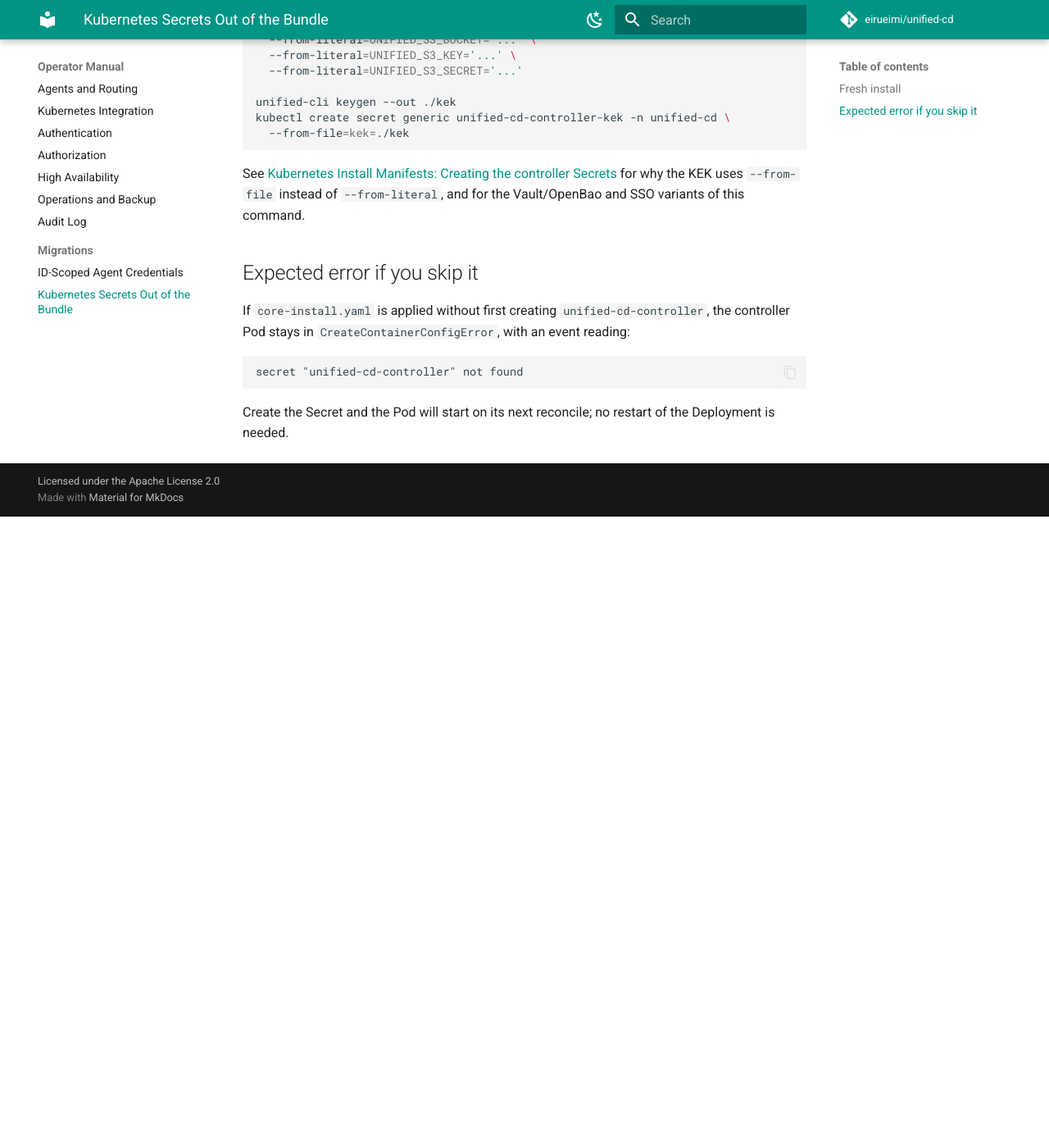
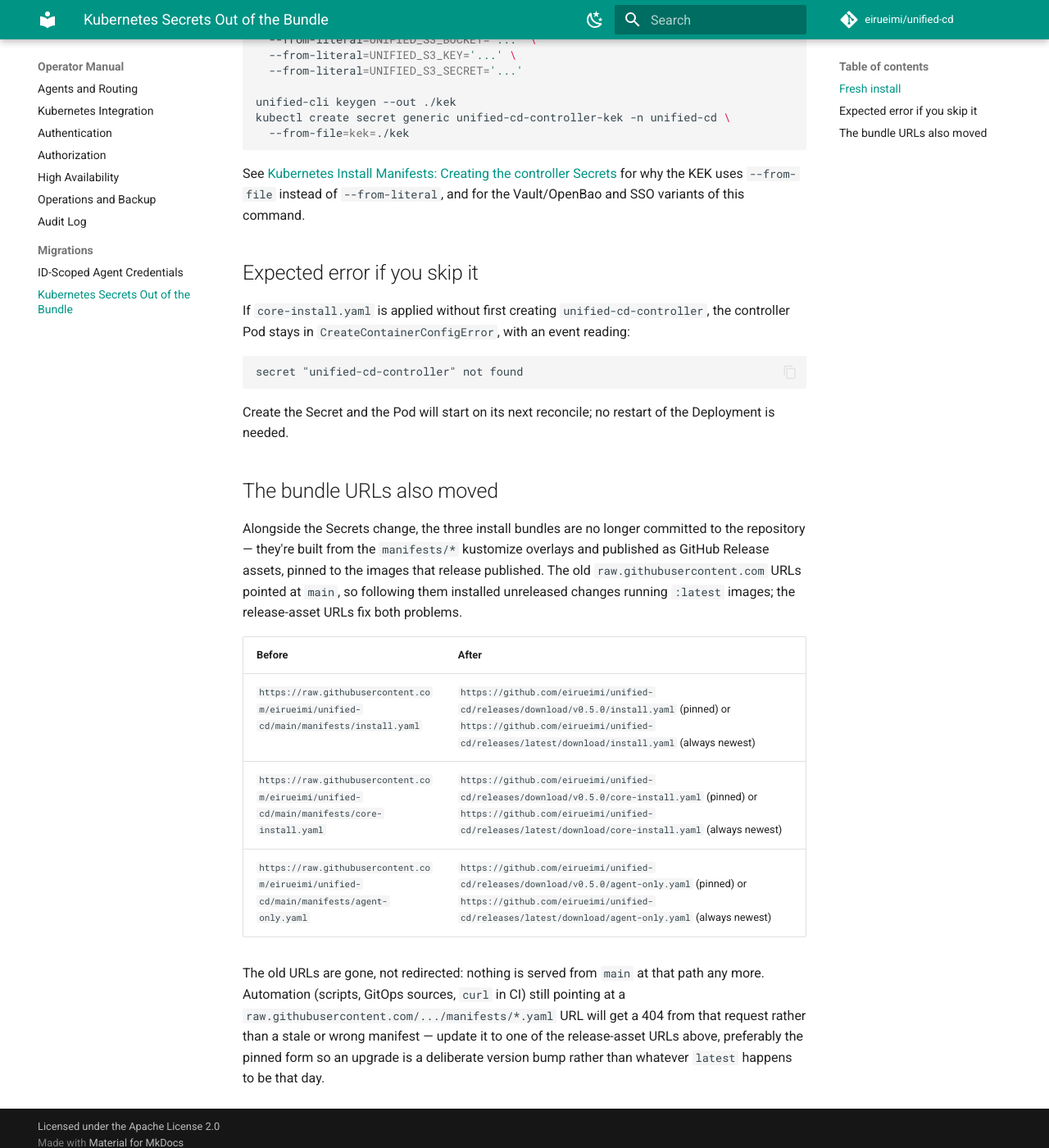
Before and after one commit to eirueimi/unified-cd, an MkDocs documentation site: the page built from docs/operator-manual/migrations/kubernetes-secrets-out-of-the-bundle.md, in a window 1280 px wide and 1400 px high, scrolled down 1127 px. Shown: the whole window at 82% size. Built offline with MkDocs 1.6.1 and Material for MkDocs 9.7.7, drawn with Linux system fonts in a browser that asks for light colours; comment, search, counter and statistics services are not loaded; before the commit the page ends 1757 px from its top, so only the background shows below that.

Commit message:
docs(manifests): publish install bundles as release assets
The committed bundles are gone; scripts/build-manifests.sh builds them into
a gitignored directory for local inspection, and the release workflow
publishes the ones operators use.

Install instructions now point at a release asset rather than main, so
following them no longer installs unreleased changes with :latest images.
Automation pointing at the old raw.githubusercontent URLs will 404 — the
migration guide gives the replacement.

```diff
--- a/docs/operator-manual/migrations/kubernetes-secrets-out-of-the-bundle.md
+++ b/docs/operator-manual/migrations/kubernetes-secrets-out-of-the-bundle.md
@@ -57,3 +57,25 @@
 
 Create the Secret and the Pod will start on its next reconcile; no restart of
 the Deployment is needed.
+
+## The bundle URLs also moved
+
+Alongside the Secrets change, the three install bundles are no longer committed
+to the repository — they're built from the `manifests/*` kustomize overlays and
+published as GitHub Release assets, pinned to the images that release published.
+The old `raw.githubusercontent.com` URLs pointed at `main`, so following them
+installed unreleased changes running `:latest` images; the release-asset URLs
+fix both problems.
+
+| Before | After |
+|---|---|
+| `https://raw.githubusercontent.com/eirueimi/unified-cd/main/manifests/install.yaml` | `https://github.com/eirueimi/unified-cd/releases/download/v0.5.0/install.yaml` (pinned) or `https://github.com/eirueimi/unified-cd/releases/latest/download/install.yaml` (always newest) |
+| `https://raw.githubusercontent.com/eirueimi/unified-cd/main/manifests/core-install.yaml` | `https://github.com/eirueimi/unified-cd/releases/download/v0.5.0/core-install.yaml` (pinned) or `https://github.com/eirueimi/unified-cd/releases/latest/download/core-install.yaml` (always newest) |
+| `https://raw.githubusercontent.com/eirueimi/unified-cd/main/manifests/agent-only.yaml` | `https://github.com/eirueimi/unified-cd/releases/download/v0.5.0/agent-only.yaml` (pinned) or `https://github.com/eirueimi/unified-cd/releases/latest/download/agent-only.yaml` (always newest) |
+
+The old URLs are gone, not redirected: nothing is served from `main` at that
+path any more. Automation (scripts, GitOps sources, `curl` in CI) still
+pointing at a `raw.githubusercontent.com/.../manifests/*.yaml` URL will get a
+404 from that request rather than a stale or wrong manifest — update it to one
+of the release-asset URLs above, preferably the pinned form so an upgrade is a
+deliberate version bump rather than whatever `latest` happens to be that day.
```
Also changed, not shown: docs/getting-started/installation.md (+8 -2 lines), docs/operator-manual/kubernetes-integration.md (+1 -1 lines), manifests/README.md (+15 -11 lines), 6 other files.
